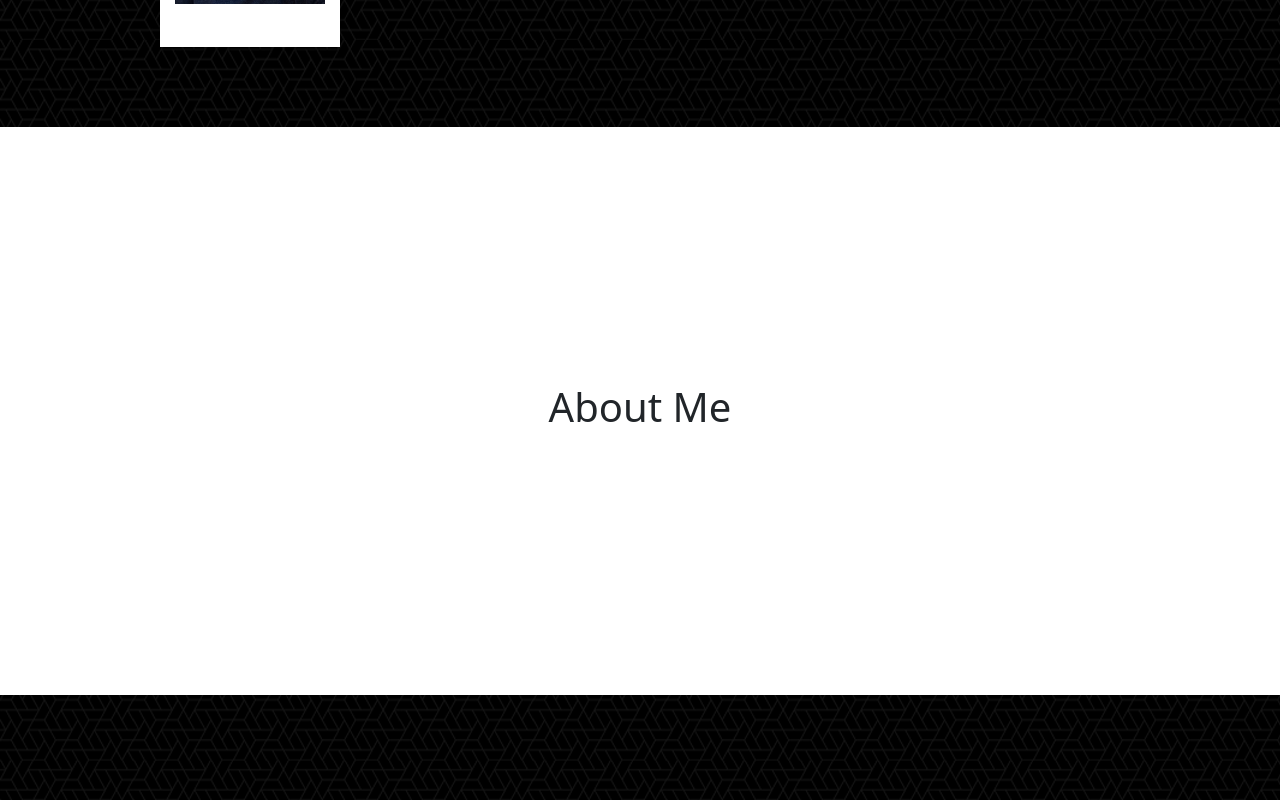
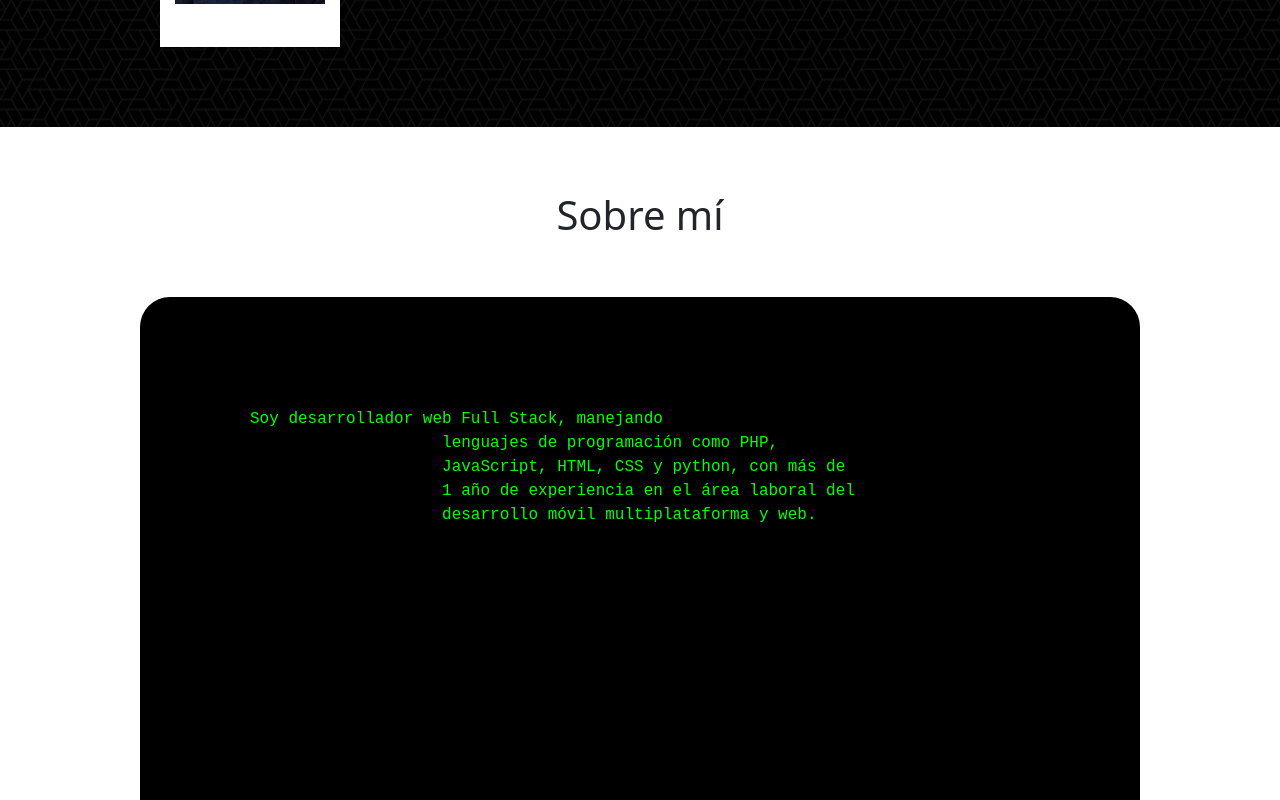
Before and after one commit to Aj3Aaron/Portfolio, a React (Create React App) app: page / in a window 1280 px wide. Shown: the part 360-1160 px from the top of the page. Built offline with nearby package versions, Linux system fonts and the light colour scheme.

Commit message:
actualizando About

```diff
--- /dev/null
+++ b/src/components/Typewriter.js
@@ -0,0 +1,33 @@
+import React, { useState, useEffect } from 'react';
+import '../styles/AboutMe.css'; // Importa el archivo CSS
+
+const Typewriter = ({ text }) => {
+  const [displayText, setDisplayText] = useState('');
+  const [currentIndex, setCurrentIndex] = useState(0);
+
+  useEffect(() => {
+    const interval = setInterval(() => {
+      if (currentIndex < text.length) {
+        setDisplayText((prevText) => prevText + text[currentIndex]);
+        setCurrentIndex((prevIndex) => prevIndex + 1);
+      } else {
+        clearInterval(interval);
+      }
+    }, 20); // Ajusta la velocidad de escritura aquí
+
+    return () => {
+      clearInterval(interval);
+    };
+  }, [text, currentIndex]);
+
+  return (
+    <div className="terminal">
+      <span>
+        {displayText}
+        <span className="cursor"></span>
+      </span>
+    </div>
+  );
+};
+
+export default Typewriter;
--- a/src/sections/AboutMe.js
+++ b/src/sections/AboutMe.js
@@ -1,9 +1,22 @@
-function AboutMe(){
-    return(
-        <main className='contenedor-header contenedor-AboutMe'>
-            <h1>About Me</h1>
+import React from 'react';
+import Typewriter from '../components/Typewriter'
+
+function AboutMe() {
+  return (
+
+    <main className='App contenedor-header contenedor-AboutMe'>
+            <h1 className="h1-title">Sobre mí</h1>
+            <div className='div-AboutMe'>
+                <Typewriter
+                    text="Soy desarrollador web Full Stack, manejando
+                    lenguajes de programación como PHP,
+                    JavaScript, HTML, CSS y python, con más de
+                    1 año de experiencia en el área laboral del
+                    desarrollo móvil multiplataforma y web."
+                />
+            </div>
         </main>
-    )
+  );
 }
 
 export default AboutMe;
--- /dev/null
+++ b/src/styles/AboutMe.css
@@ -0,0 +1,46 @@
+.div-AboutMe{
+    padding: 10%;
+    background-color: black;
+    border-radius: 30px;
+    color: #ffffff;
+    width: 1000px;
+    height: 1000px;
+}
+
+
+/* Typewriter.css */
+
+.terminal {
+    background-color: #000;
+    color: #00FF00; /* Cambia el color del texto a tu gusto */
+    font-family: 'Courier New', monospace;
+    padding: 10px;
+    white-space: pre-wrap; /* Permite el salto de línea */
+    position: relative; /* Añade una posición relativa para el cursor */
+  }
+
+  /* Efecto de máquina de escribir */
+  @keyframes typing {
+    from {
+      width: 0;
+    }
+    to {
+      width: 100%;
+    }
+  }
+
+  .terminal span {
+    overflow: hidden;
+    animation: typing 3s steps(40, end);
+    position: relative; /* Añade una posición relativa al texto */
+  }
+
+  /* Estilo del cursor */
+  .cursor {
+    position: absolute; /* Posición absoluta para el cursor */
+    width: 2px; /* Ancho del cursor */
+    height: 1em; /* Altura del cursor */
+    background-color: #00FF00; /* Color del cursor */
+    animation: blink 1s infinite step-start; /* Animación del cursor */
+    right: 0; /* Coloca el cursor a la derecha del texto escrito */
+  }
--- a/src/styles/styles.css
+++ b/src/styles/styles.css
@@ -149,13 +149,17 @@
 
   .contenedor-AboutMe, .contenedor-Skills, .contenedor-Footer{
     background-color: #ffffff;
-    /* e7dfdd */
   }
 
   .contenedor-Projects, .contenedor-AboutMe, .contenedor-Skills, .contenedor-Certifications{
-    padding: 20%;
+    padding: 5% 20% 10% 20%;
   }
 
   .h1-Projects, .fade-in, .profesion, .h1-Certifications{
     color: #ffffff;
   }
+
+  .h1-title {
+    text-align: center;
+    padding-bottom: 5%;
+  }
```
Also changed, not shown: src/App.css (deleted, +0 -38 lines).
